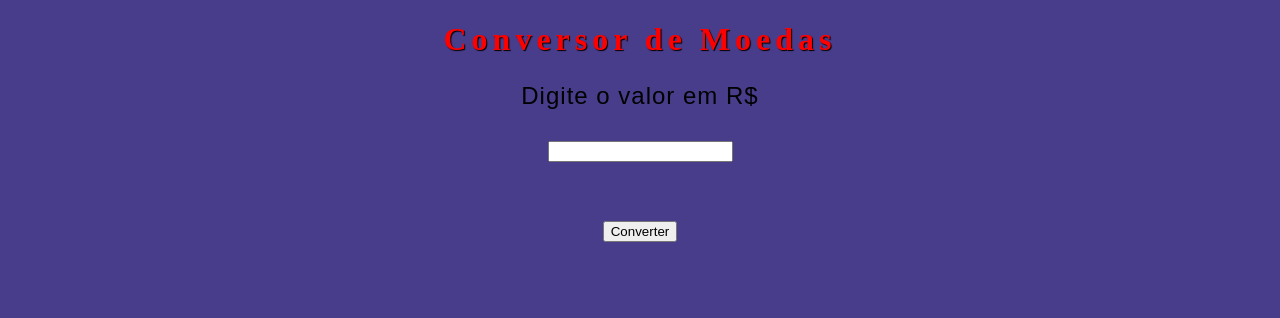
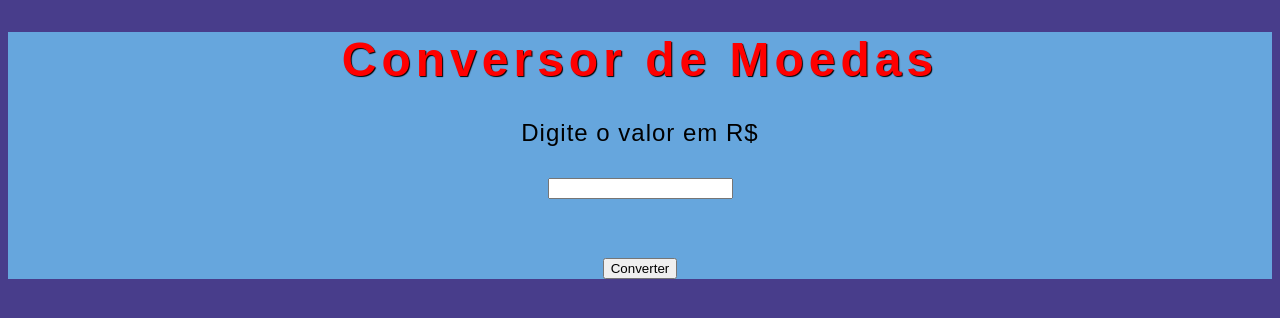
Before and after one commit to dev-drizzithiago/Estudo_PHP_Moderno, a PHP site: page / in a window 1280 px wide. Shown: the top 318 px of the page. Run offline with PHP 8.4, Linux system fonts and the light colour scheme.

Commit message:
Update style.css

```diff
--- a/Desafios/Conversor de moedas.v1/style.css
+++ b/Desafios/Conversor de moedas.v1/style.css
@@ -1,5 +1,11 @@
 body {
     background-color: darkslateblue;
+}
+main {
+    background-color: rgb(102, 166, 221);
+    font-family: Arial, Helvetica, sans-serif;
+    font-size: 18pt;
+    text-align: center;
 }
 
 h1 {
```
